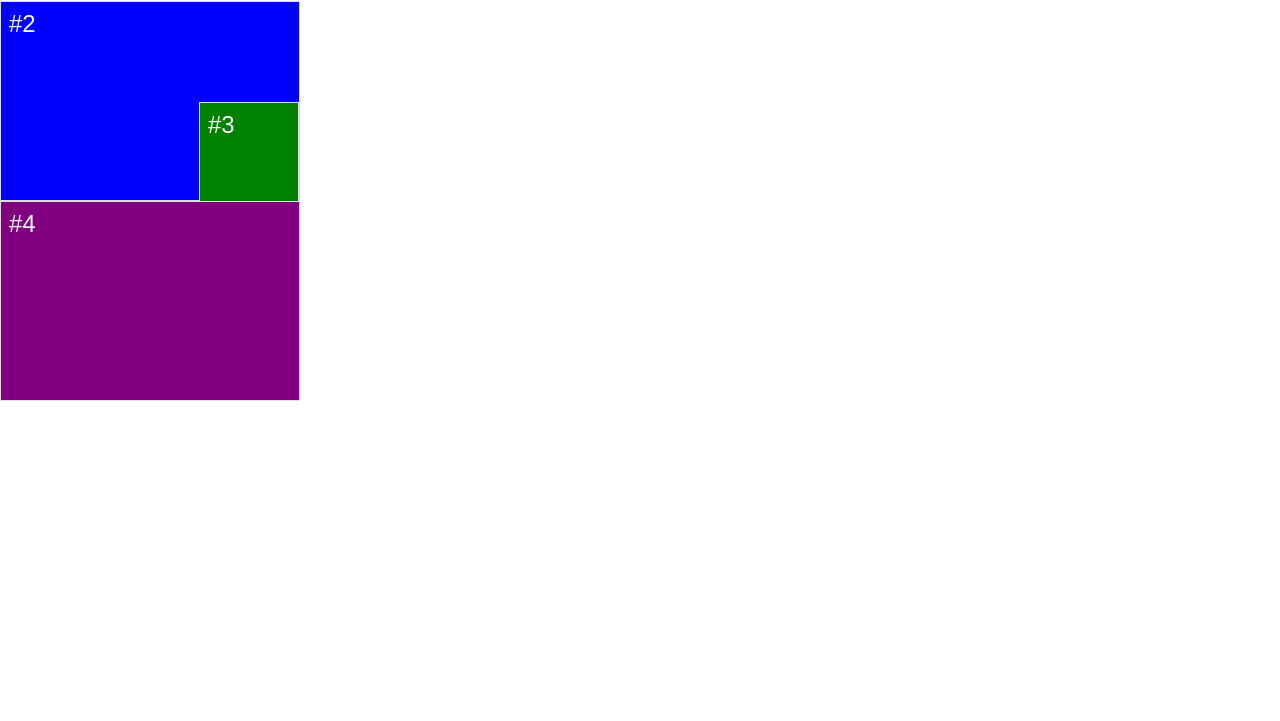
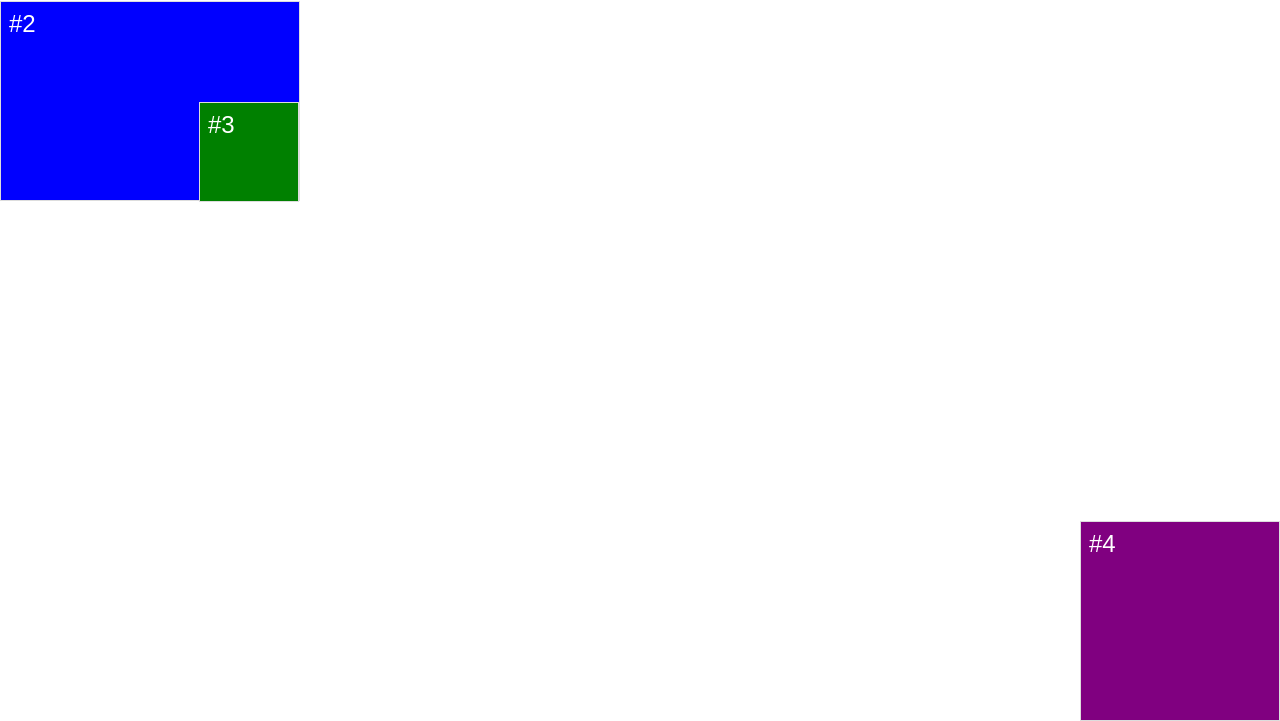
Before and after one commit to kellyhady/05-Coding-Exercise-Positioning, a plain HTML site: page 05-Positioning_Task/index.html in a window 1280 px wide. Shown: the part 79-800 px from the top of the page. Drawn offline with Linux system fonts and the light colour scheme.

Commit message:
Update
Block 4 positioned in bottom corner of window

```diff
--- a/05-Positioning_Task/css/main.css
+++ b/05-Positioning_Task/css/main.css
@@ -34,6 +34,12 @@ body{
     right: 0px;
 }
 
+.container .bg-purple {
+    position: fixed;
+    right: 0px;
+    bottom: 0px;
+
+}
 .container .block.small{
     min-height:auto;
     min-width:auto;
```
